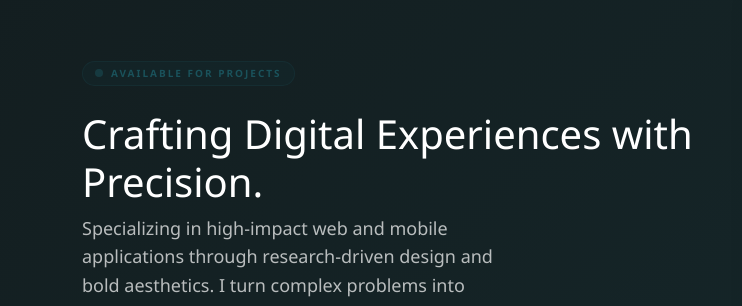
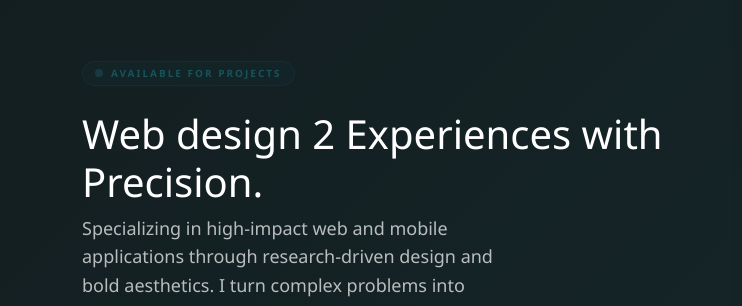
Before and after one commit to Tiex84/webdesign-bootstrap, a plain HTML site: page index.html in a window 1280 px wide. Shown: the part 171-477 px from the top of the page, 0-742 px from the left. Drawn offline with nearby package versions, Linux system fonts and the light colour scheme.

Commit message:
Modificato il titolo

```diff
--- a/index.html
+++ b/index.html
@@ -53,7 +53,7 @@
         <div class="row align-items-center">
           <div class="col-lg-7">
             <div class="badge-available">Available for projects</div>
-            <h1>Crafting Digital <span class="accent">Experiences</span> with Precision.</h1>
+            <h1>Web design 2 <span class="accent">Experiences</span> with Precision.</h1>
             <p class="hero-text">
               Specializing in high-impact web and mobile applications through research-driven design and bold aesthetics. I turn complex problems into elegant digital solutions.
             </p>
```
